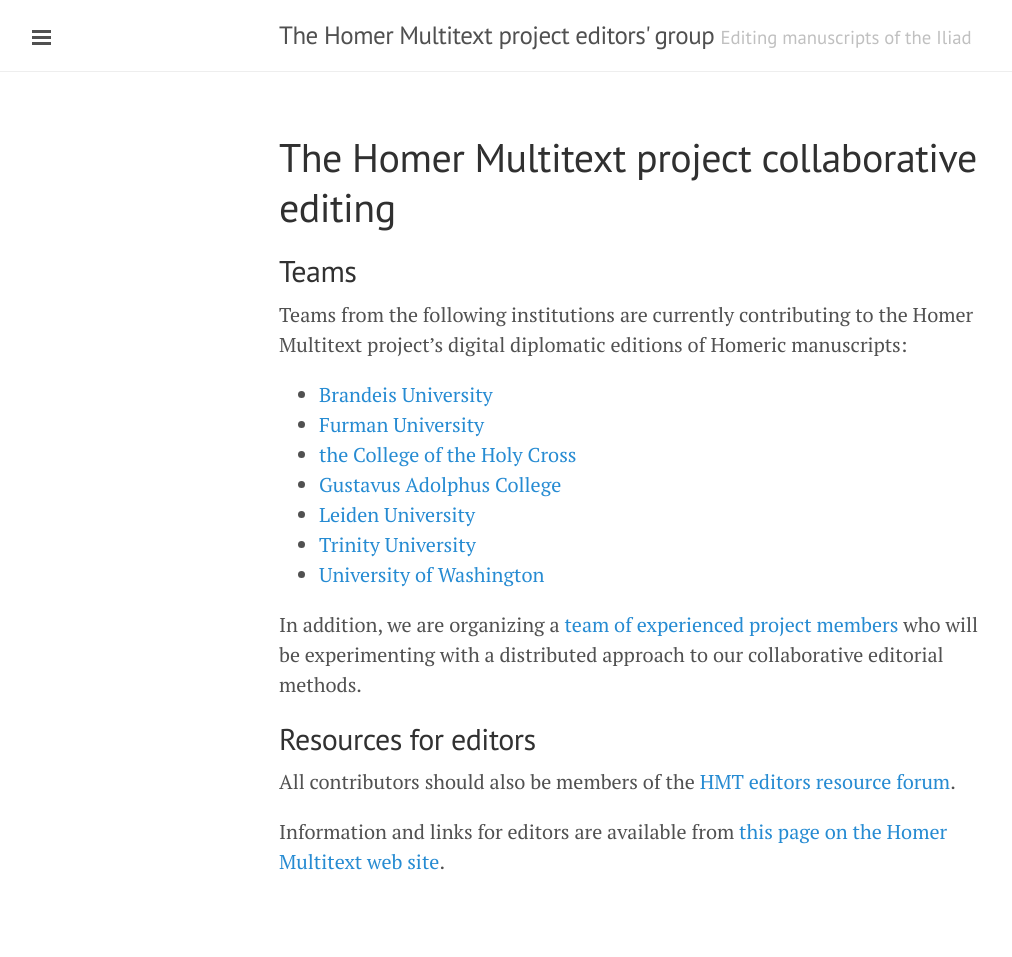
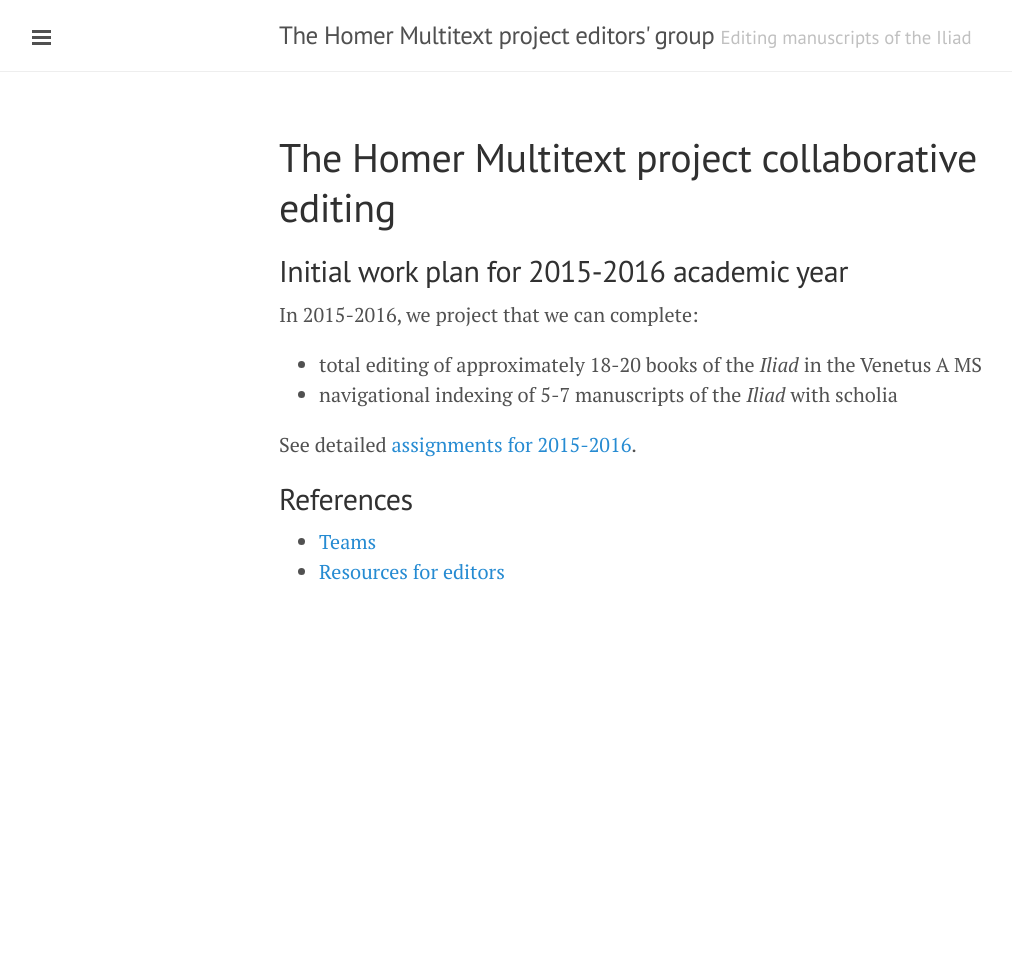
Before and after one commit to hmteditors/hmteditors.github.io, a Jekyll site: the page built from index.md, in a window 1280 px wide. Shown: the whole page, without its empty margins (1-1013 px from the left). Built offline with Jekyll 4.4.1, drawn with Linux system fonts in a browser that asks for light colours; Markdown is read by kramdown in place of the engine named in the settings; after the commit the page ends 900 px from its top, so only the background shows below that.

Commit message:
Update with 2015-2016 outline

```diff
--- a/_config.yml
+++ b/_config.yml
@@ -9,7 +9,7 @@
 title:            The Homer Multitext project editors' group
 tagline:          'Editing manuscripts of the Iliad'
 description:      ''
-baseurl: 'http://hmteditors.github.io/'
+baseurl: ''
 
 
 
--- a/index.md
+++ b/index.md
@@ -3,22 +3,20 @@
 title: The Homer Multitext project collaborative editing
 ---
 
-## Teams
-Teams from the following institutions are currently contributing to the Homer Multitext project's digital diplomatic editions of Homeric manuscripts:
 
-- [Brandeis University](https://github.com/hmteditors/brandeis)
-- [Furman University](https://github.com/hmteditors/furman)
-- [the College of the Holy Cross](https://github.com/hmteditors/hc)
-- [Gustavus Adolphus College](https://github.com/hmteditors/gustavus)
-- [Leiden University](https://github.com/hmteditors/leiden)
-- [Trinity University](https://github.com/hmteditors/trinity)
-- [University of Washington](https://github.com/hmteditors/uwash)
+## Initial work plan for 2015-2016 academic year
+
+In 2015-2016, we project that we can complete:
+
+- total editing of approximately 18-20 books of the *Iliad* in the Venetus A MS
+- navigational indexing of 5-7 manuscripts of the *Iliad* with scholia
 
 
-In addition, we are organizing a [team of experienced project members](https://github.com/hmteditors/alums1) who will be experimenting with a distributed approach to our collaborative editorial methods.
+See detailed [assignments for 2015-2016](2015-2016).
 
-## Resources for editors
 
-All contributors should also be members of the [HMT editors resource forum](https://accounts.google.com/ServiceLogin?service=groups2&passive=1209600&continue=https%3A%2F%2Fgroups.google.com%2Fforum%2F&followup=https%3A%2F%2Fgroups.google.com%2Fforum%2F&authuser=0#!forum/homer-multitext-editors-resource-forum).
+## References ##
 
-Information and links for editors are available from [this page on the Homer Multitext web site](http://www.homermultitext.org/for-editors.html).
+
+- [Teams](teams)
+- [Resources for editors](resources)
```
Also changed, not shown: 2015-2016.md (added, +24 -0 lines), resources.md (added, +9 -0 lines), teams.md (added, +18 -0 lines).
